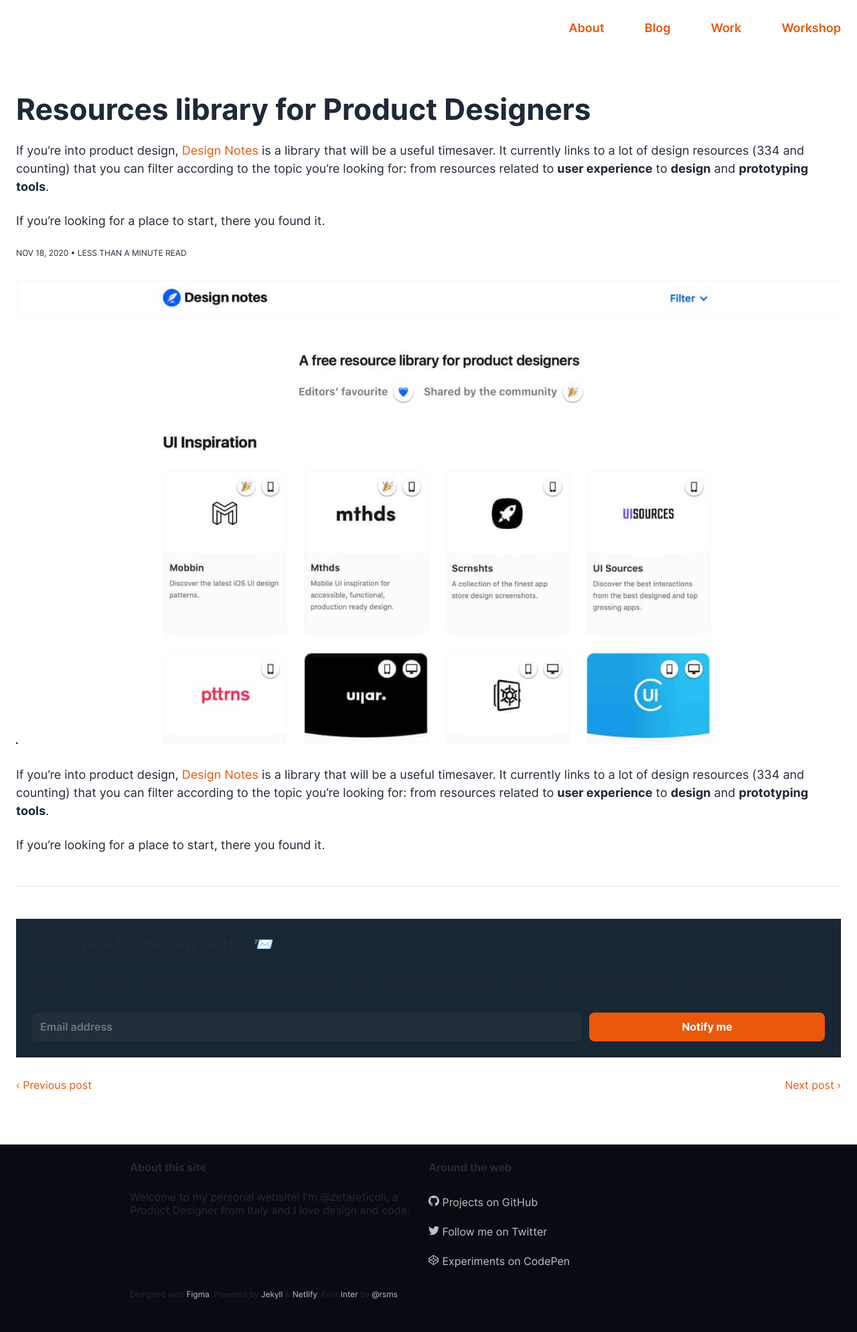
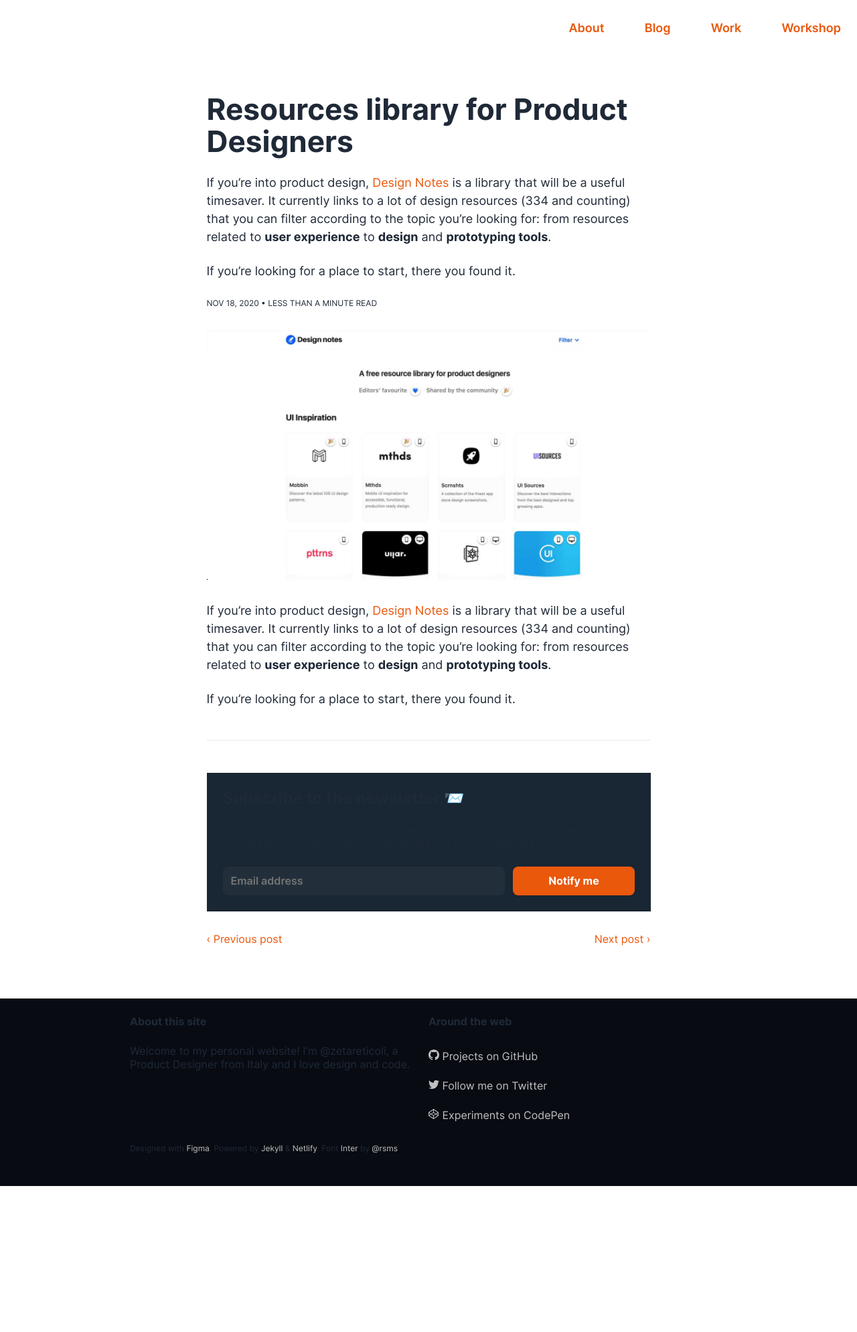
Before and after one commit to zetareticoli/fi, a Jekyll site: the page built from _posts/2020-11-18-resource-library-for-product-designers.md, in a window 1280 px wide. Shown: the whole page at 67% size. Built offline with Jekyll 4.4.1, drawn with Linux system fonts in a browser that asks for light colours; after the commit the page ends 1771 px from its top, so only the background shows below that.

Commit message:
Added inner small class

```diff
--- a/_sass/objects/_layout.scss
+++ b/_sass/objects/_layout.scss
@@ -16,3 +16,8 @@
   max-width: var(--inner-size);
   margin: 0 auto;
 }
+
+.inner-small {
+  max-width: var(--inner-small-size);
+  margin: 0 auto;
+}
--- a/_sass/settings/_settings.scss
+++ b/_sass/settings/_settings.scss
@@ -149,6 +149,7 @@
   --grid-gutter: var(--space-m);
   --wrapper-size: 1400px;
   --inner-size: 892px;
+  --inner-small-size: 663px;
 }
 
 @media (prefers-color-scheme: dark) {
```
